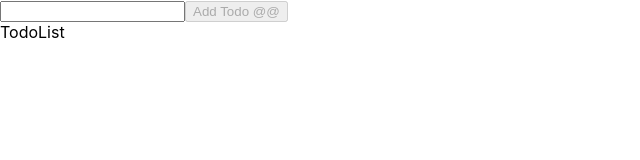
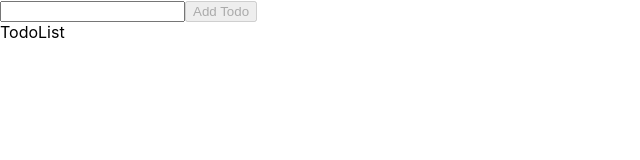
Before and after one commit to prateekpandey2022apr-cedcoss/simple-todo, a React (Create React App) app: page / in a window 1280 px wide. Shown: the top 160 px of the page, without its empty margins (0-640 px from the left). Built offline with nearby package versions, Linux system fonts and the light colour scheme.

Commit message:
Update AddTodo.js

```diff
--- a/src/components/AddTodo.js
+++ b/src/components/AddTodo.js
@@ -67,7 +67,7 @@ const AddTodo = (_props) => {
         data-testid="input"
       />
       <button type="submit" disabled={input === ""} data-testid="addTodo">
-        Add Todo @@
+        Add Todo
       </button>
     </form>
   );
```
